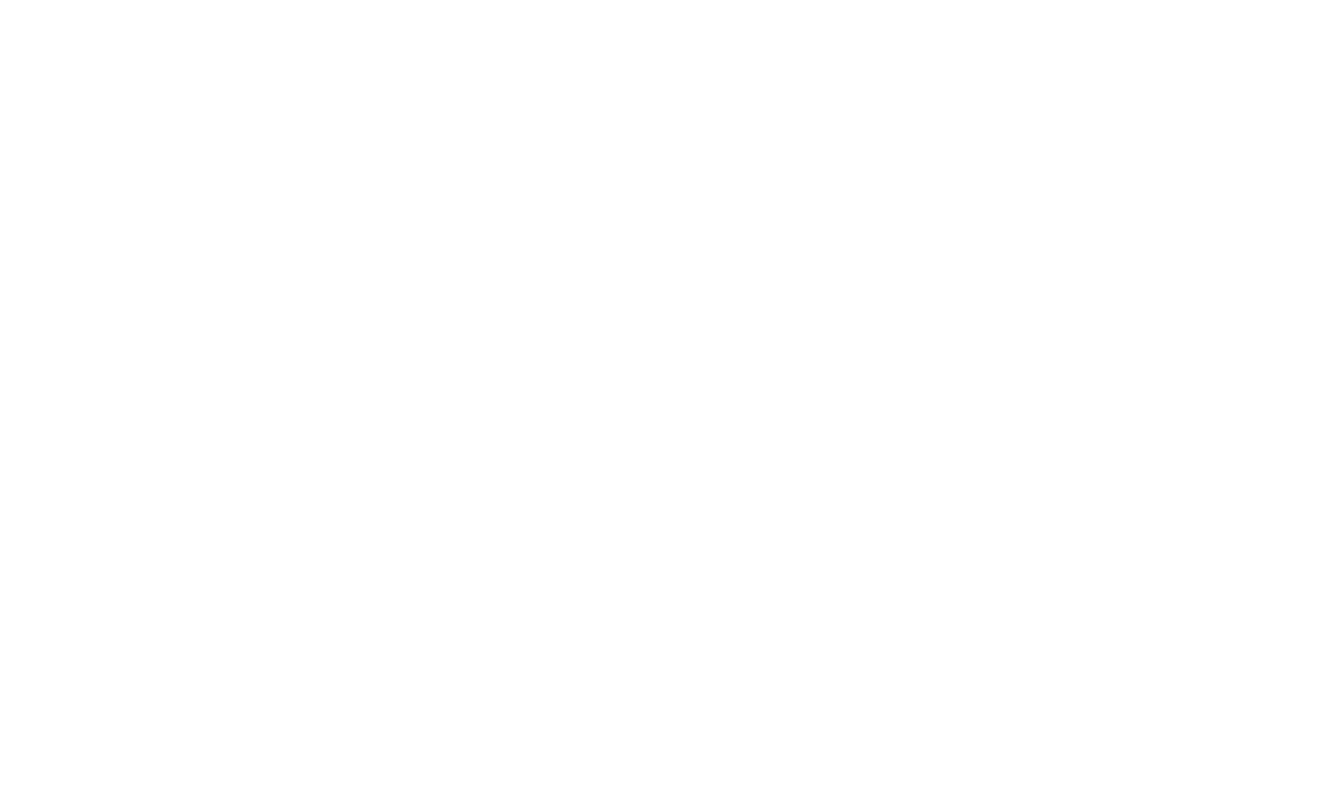
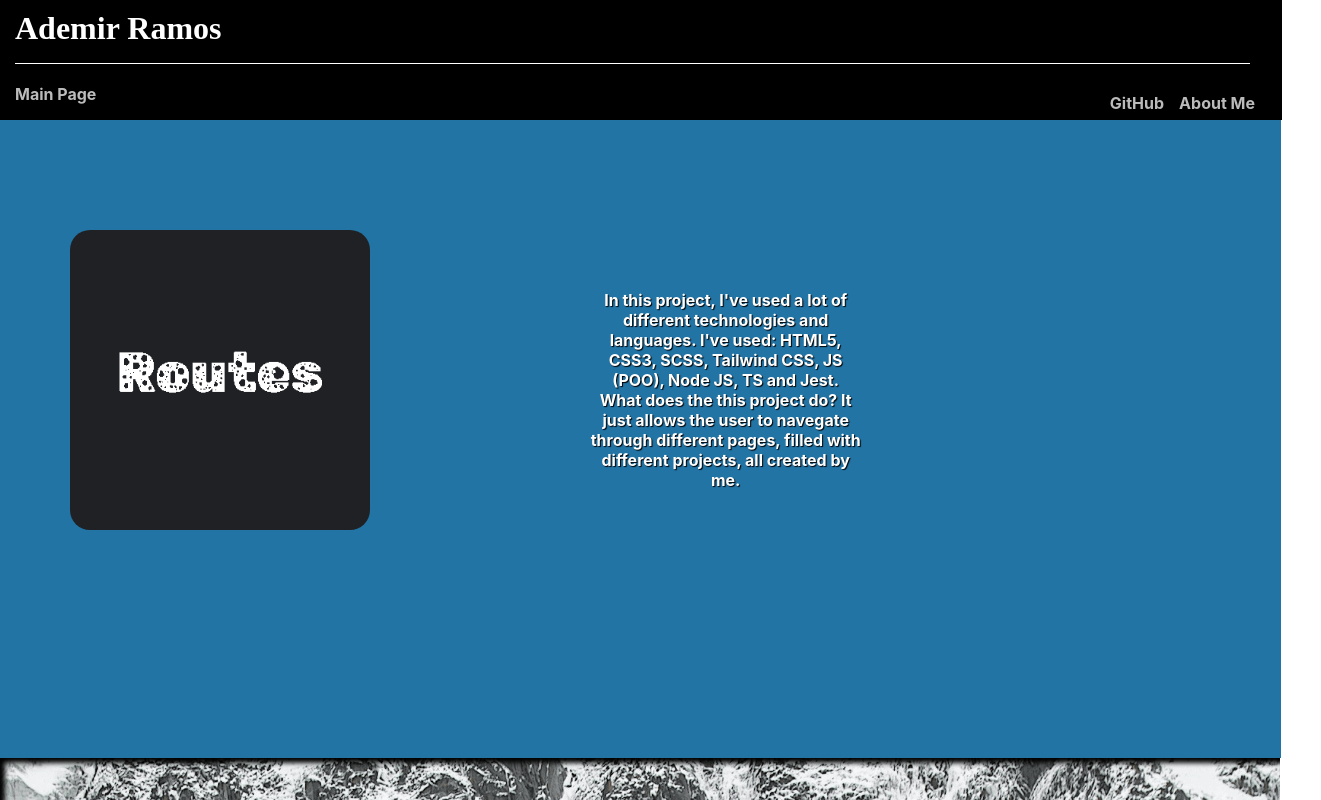
Before and after one commit to AdemirRamos/My_Portfolio, a React (Create React App) app: page /My_Portfolio/projects in a window 1280 px wide. Before the commit this address had no page. Shown: the top 800 px of the page, 1321 px wide, since content can reach past the window. Built offline with nearby package versions, Linux system fonts and the light colour scheme.

Commit message:
Updating The Project

```diff
--- a/src/App.js
+++ b/src/App.js
@@ -12,8 +12,8 @@ export default function App() {
 
       	<Routes>
 
-      		<Route path="/" element={<Main/>}/>
-      		<Route path="/projects" element={<Projects/>}/>
+      		<Route path="/My_Portfolio/" element={<Main/>}/>
+      		<Route path="/My_Portfolio/projects/" element={<Projects/>}/>
 
       	</Routes>
 
--- a/src/Components/main.js
+++ b/src/Components/main.js
@@ -28,7 +28,7 @@ export default function Main() {
 
         <div>
 
-          <Link to="/projects" title="Click here to see my projects.">Projects</Link>
+          <Link to="/My_Portfolio/projects" title="Click here to see my projects.">Projects</Link>
           <a href="https://github.com/AdemirRamos" title="Click here to know a little bit more about me." target="_blank" rel="noreferrer">About Me</a>
 
         </div>
--- a/src/Components/projects.js
+++ b/src/Components/projects.js
@@ -44,7 +44,7 @@ export default function Projects() {
 
         <Bar/>
 
-        <Link to="/" title="Click here to return to the main page.">Main Page</Link>
+        <Link to="/My_Portfolio/" title="Click here to return to the main page.">Main Page</Link>
 
         <div>
 
--- a/src/Styles/main.js
+++ b/src/Styles/main.js
@@ -19,7 +19,7 @@ export const Title = styled.h1`
 	width: 96vw;
 	margin: -5px 0 0 0;
 
-	@media screen and (min-width: 300px) and (max-width: 600px) {
+	@media screen and (min-width: 300px) and (max-width: 500px) {
 		text-align: center;
 		margin-left: 20px;
 	}
@@ -34,7 +34,7 @@ export const Bar = styled.p`
 		width: 108vw;
 	}
 
-	@media screen and (min-width: 601px) and (max-width: 830px) {
+	@media screen and (min-width: 501px) and (max-width: 600px) {
 		width: 93vw;
 	}
 `;
@@ -46,12 +46,12 @@ export const Header = styled.header`
 	padding: 15px;
 
 	.git {
-		@media screen and (min-width: 300px) and (max-width: 600px) {
+		@media screen and (min-width: 300px) and (max-width: 500px) {
 			font-size: 22px;
 			margin-left: 121px;
 		}
 
-		@media screen and (min-width: 601px) and (max-width: 830px) {
+		@media screen and (min-width: 501px) and (max-width: 830px) {
 			font-size: 21px;
 			position: absolute;
 			top: 85px;
@@ -59,7 +59,7 @@ export const Header = styled.header`
 		}
 	}
 
-	@media screen and (min-width: 300px) and (max-width: 600px) {
+	@media screen and (min-width: 300px) and (max-width: 500px) {
 		height: 165px;
 	}
 
@@ -68,11 +68,11 @@ export const Header = styled.header`
 		right: 25px;
 		top: 93px;
 
-		@media screen and (min-width: 300px) and (max-width: 600px) {
+		@media screen and (min-width: 300px) and (max-width: 500px) {
 			top: 123px;
 		}
 
-		@media screen and (min-width: 601px) and (max-width: 830px) {
+		@media screen and (min-width: 501px) and (max-width: 830px) {
 			top: 85px;
 		}
 
@@ -84,14 +84,14 @@ export const Header = styled.header`
 				color: white;
 			}
 
-			@media screen and (min-width: 300px) and (max-width: 600px) {
+			@media screen and (min-width: 300px) and (max-width: 500px) {
 				display: block;
 				font-size: 22px;
 				margin-right: 48px;
 				text-align: center;
 			}
 
-			@media screen and (min-width: 601px) and (max-width: 830px) {
+			@media screen and (min-width: 501px) and (max-width: 830px) {
 				font-size: 21px;
 			}
 		}
@@ -107,7 +107,7 @@ export const Header = styled.header`
 		}
 	}
 
-	@media screen and (min-width: 300px) and (max-width: 600px) {
+	@media screen and (min-width: 300px) and (max-width: 500px) {
 		width: 107.5vw;
 	}
 `;
@@ -129,8 +129,7 @@ export const Body = styled.main`
 		margin-right: 200px;
 		margin-top: 160px;
 
-		@media screen and (min-width: 300px) and (max-width: 600px) {
-			width: 300px;
+		@media screen and (min-width: 300px) and (max-width: 500px) {
 			margin-left: 28px;
 			margin-bottom: 60px;
 			margin-top: -35px;
@@ -138,11 +137,12 @@ export const Body = styled.main`
 			text-shadow: 2px 2px 2px black;
 		}
 
-		@media screen and (min-width: 601px) and (max-width: 830px) {
+		@media screen and (min-width: 501px) and (max-width: 830px) {
 			padding-left: 50px;
 			text-shadow: 2px 2px 2px black;
 			margin-right: 125px;
 		}
+
 	}
 
 	img {
@@ -156,17 +156,21 @@ export const Body = styled.main`
 			cursor: pointer;
 		}
 
-		@media screen and (min-width: 300px) and (max-width: 600px) {
+		@media screen and (min-width: 300px) and (max-width: 500px) {
 			margin-left: 83px;
 			margin-bottom: 5px;
 		}
 
-		@media screen and (min-width: 601px) and (max-width: 830px) {
+		@media screen and (min-width: 501px) and (max-width: 773px) {
+
+		}
+
+		@media screen and (min-width: 501px) and (max-width: 830px) {
 			margin-right: 53px;
 		}
 	}
 
-	@media screen and (min-width: 300px) and (max-width: 600px) {
+	@media screen and (min-width: 300px) and (max-width: 500px) {
 		flex-direction: column;
 		width: 117.5vw;
 		height: 110vh;
```
